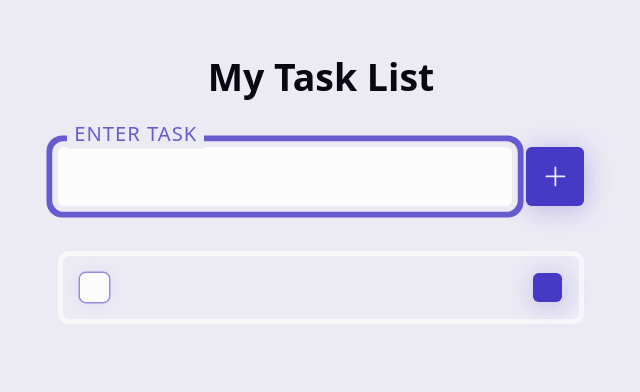
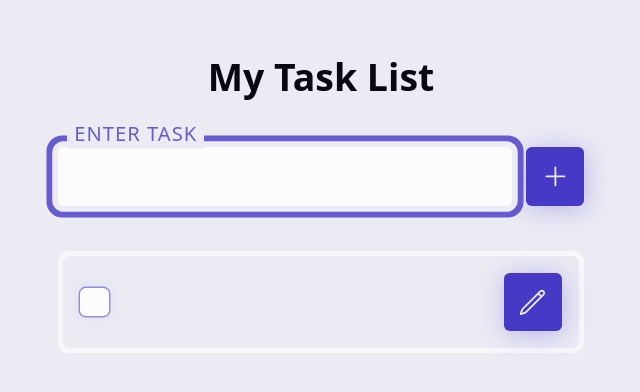
Before and after one commit to M-H-A-S/ToDo, a React (Vite) app: page / in a window 1280 px wide. Shown: the top 392 px of the page, without its empty margins (319-959 px from the left). Built offline with nearby package versions, Linux system fonts and the light colour scheme.

Commit message:
PencilIcon Working

```diff
--- a/src/components/TaskItem.jsx
+++ b/src/components/TaskItem.jsx
@@ -40,7 +40,7 @@ const TaskItem = ({task}) => {
             aria-label={'Update ${task.name} Task'}
             // onClick={}
           >
-
+            <PencilIcon width={24} height={24} />
           </button>
 
         </div>
```
